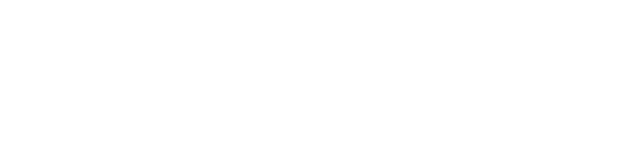
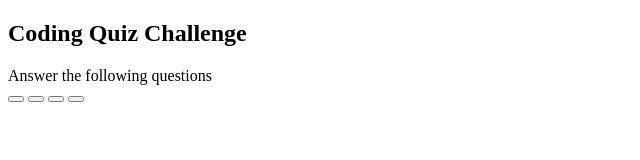
Before and after one commit to zwell99/week-four-challenge, a plain HTML site: page index.html in a window 1280 px wide. Shown: the whole page, without its empty margins (0-640 px from the left). Drawn offline with Linux system fonts and the light colour scheme.

Commit message:
Added HTML

```diff
--- a/index.html
+++ b/index.html
@@ -1,9 +1,20 @@
 <!DOCTYPE html>
 <html>
     <head>
-
+        <title>Coding Quiz</title>
+        <link rel="stylesheet" href="./assets/style.css">
     </head>
     <body>
-
+        <!--Use Week4/Day2/Unsolved3 and Week4/Day1/Unsolved3 as reference-->
+        <div id="timer"></div>
+        <section id="quiz">
+            <h2>Coding Quiz Challenge</h2>
+            <div id="question">Answer the following questions</div>
+            <button id="button1"></button>
+            <button id="button2"></button>
+            <button id="button3"></button>
+            <button id="button4"></button>
+        </section>
+        <script src="assets/script.js"></script>
     </body>
 </html>
```
